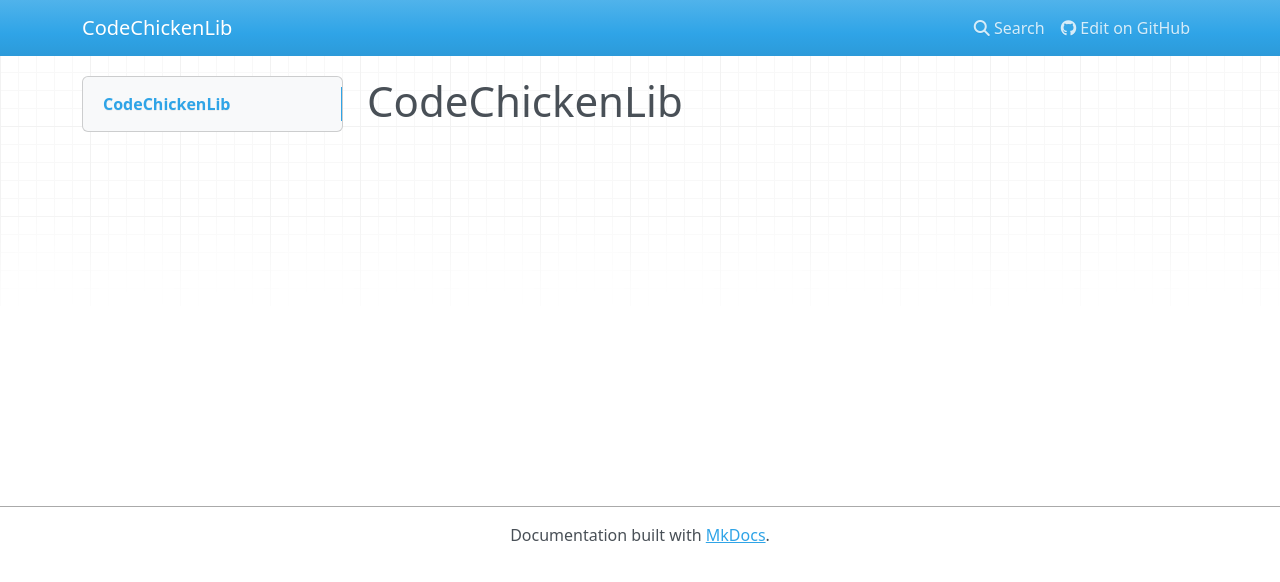
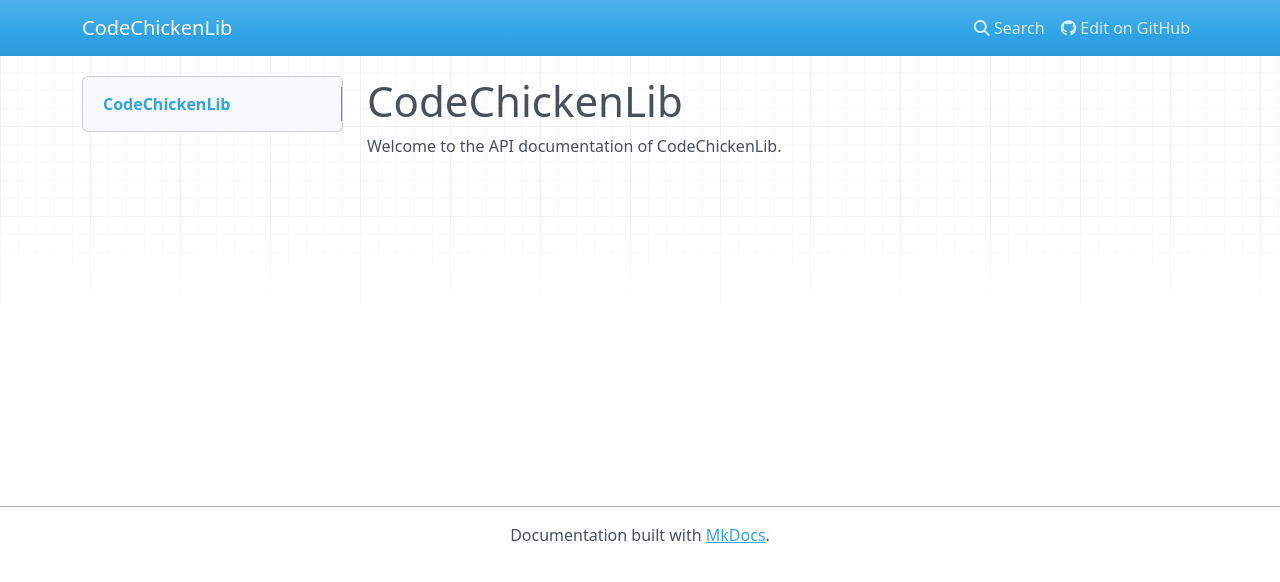
Before and after one commit to ModApiDocs/ccl, an MkDocs documentation site: the page built from docs/index.md, in a window 1280 px wide. Shown: the top 582 px of the page. Built offline with MkDocs 1.6.1, drawn with Linux system fonts in a browser that asks for light colours; nearby versions of some CDN libraries; old or Windows-style settings are respelled for this version of MkDocs.

Commit message:
Travis build test

```diff
--- a/docs/index.md
+++ b/docs/index.md
@@ -1 +1,2 @@
 # CodeChickenLib
+Welcome to the API documentation of CodeChickenLib.
```
